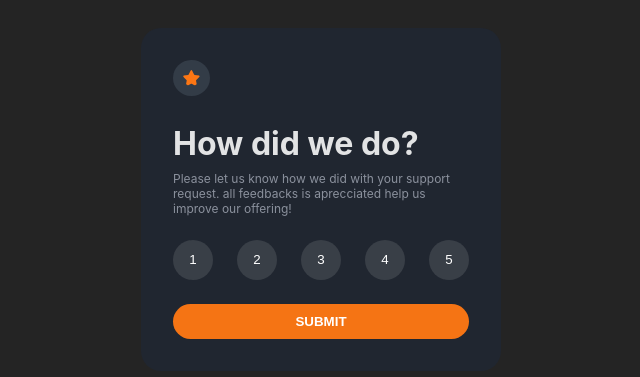
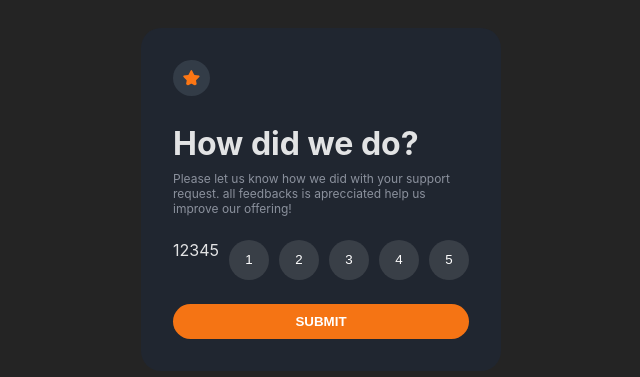
Before and after one commit to JosRafael/Projeto-Rating, a React (Vite) app in the folder projeto/: page / in a window 1280 px wide. Shown: the part 201-578 px from the top of the page, without its empty margins (319-959 px from the left). Built offline with nearby package versions, Linux system fonts and the light colour scheme.

Commit message:
criando array

```diff
--- a/projeto/src/components/rating-card.tsx
+++ b/projeto/src/components/rating-card.tsx
@@ -21,6 +21,7 @@ export default function RatingCard(){
         </div>
 
         <div className={styles.buttonGroup}>
+            {[1,2,3,4,5]}
         <button onClick={()=>handleSetRating(rating)} className={styles.button}>1</button>
         <button className={styles.button}> 2</button>
         <button className={styles.button}>3</button>
```
